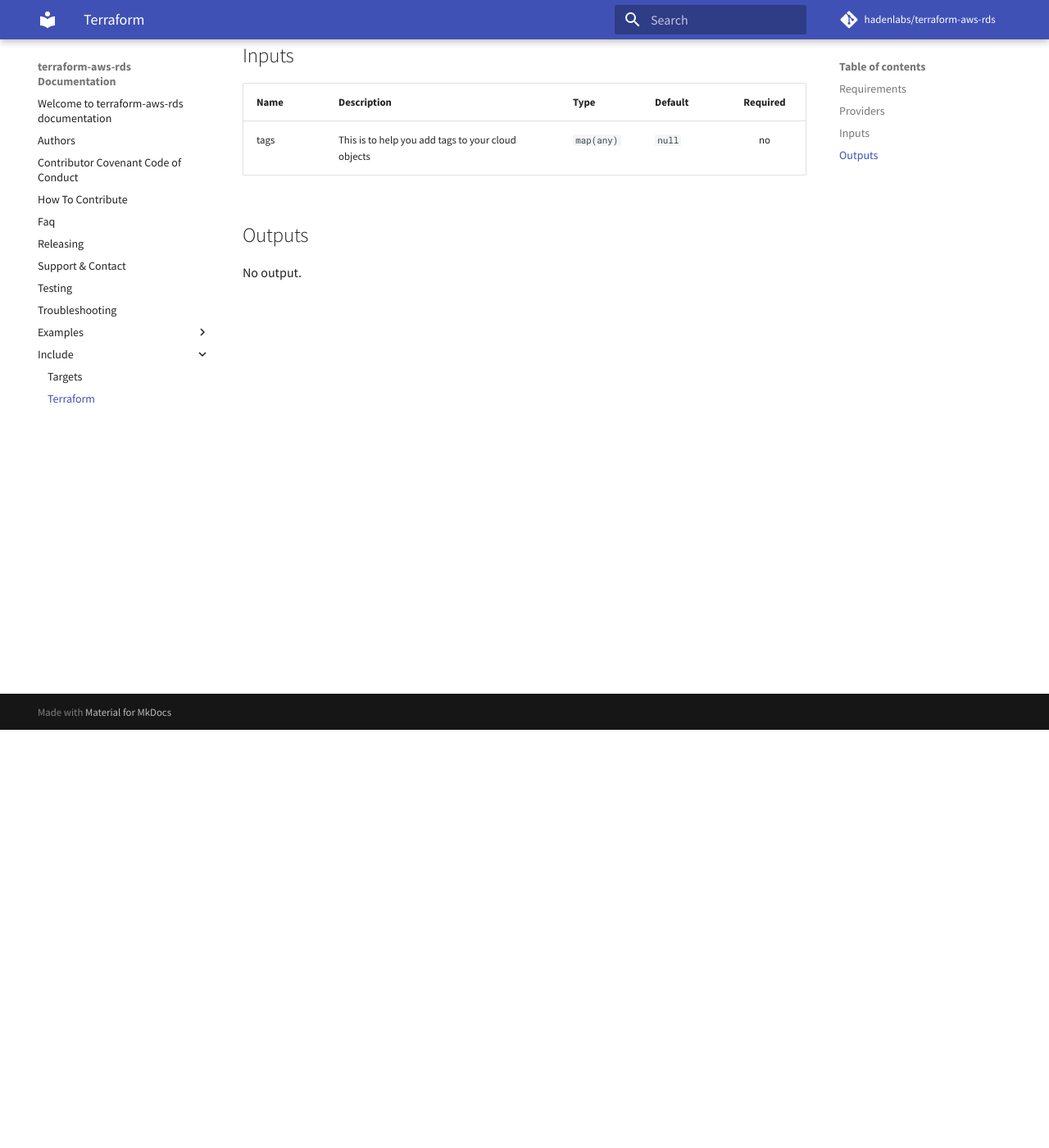
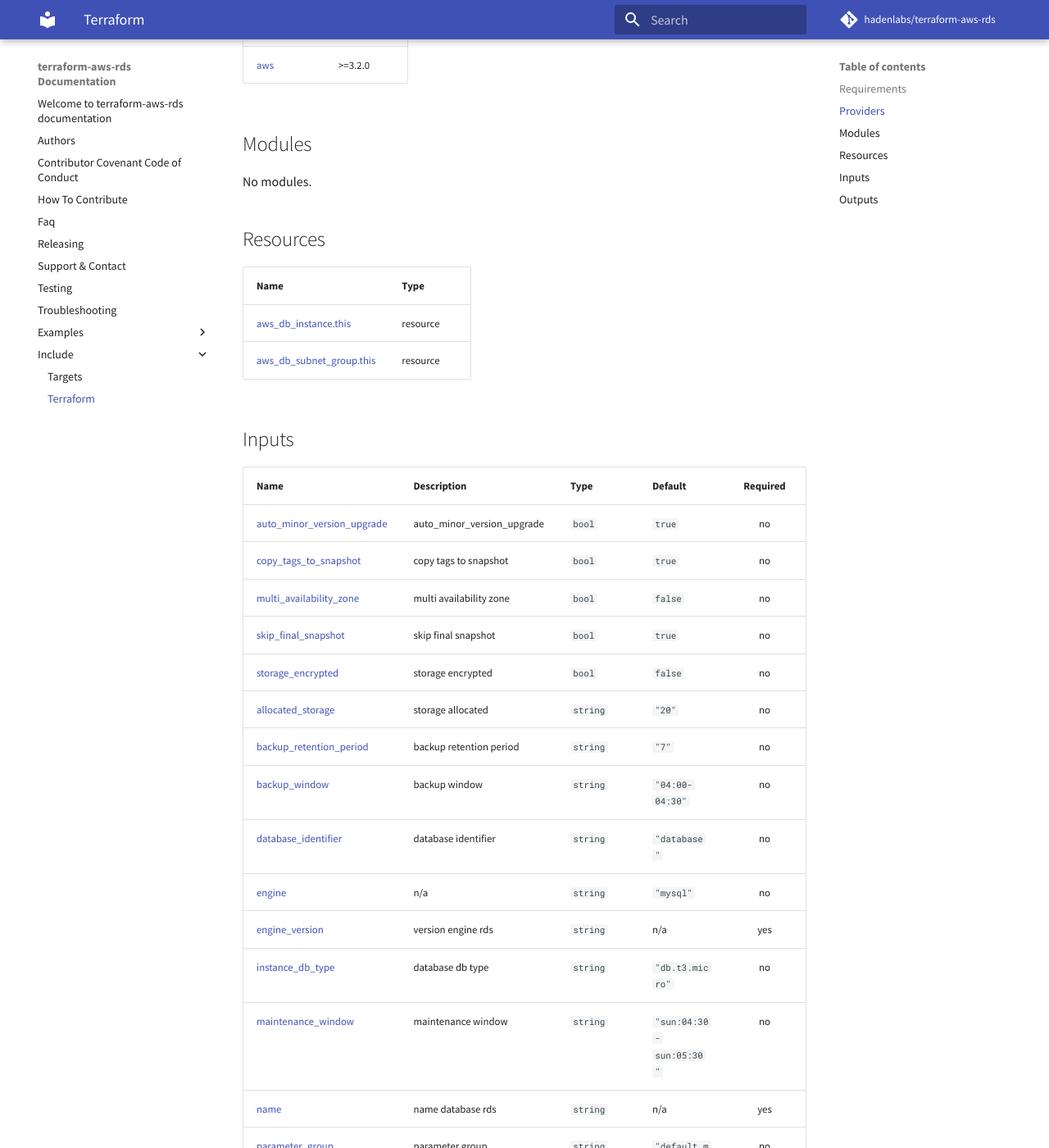
Before and after one commit to hadenlabs/terraform-aws-rds, an MkDocs documentation site: the page built from docs/include/terraform.md, in a window 1280 px wide and 1400 px high, scrolled down 510 px. Shown: the whole window at 82% size. Built offline with MkDocs 1.6.1 and Material for MkDocs 9.7.7, drawn with Linux system fonts in a browser that asks for light colours; comment, search, counter and statistics services are not loaded; some of the changed text lies outside the part shown.

```diff
--- a/docs/include/terraform.md
+++ b/docs/include/terraform.md
@@ -1,22 +1,60 @@
-<!-- DO NOT EDIT. THIS FILE IS GENERATED BY THE MAKEFILE. -->
-# Terraform variables
-This document gives an overview of variables used in the platform of the terraform-aws-rds.
+<!-- BEGIN_TF_DOCS -->
 ## Requirements
 
 | Name | Version |
 |------|---------|
-| terraform | >= 0.13 |
+| <a name="requirement_terraform"></a> [terraform](#requirement\_terraform) | >= 0.13 |
+| <a name="requirement_aws"></a> [aws](#requirement\_aws) | >=3.2.0 |
+| <a name="requirement_local"></a> [local](#requirement\_local) | >=1.3.0 |
 
 ## Providers
 
-No provider.
+| Name | Version |
+|------|---------|
+| <a name="provider_aws"></a> [aws](#provider\_aws) | >=3.2.0 |
+
+## Modules
+
+No modules.
+
+## Resources
+
+| Name | Type |
+|------|------|
+| [aws_db_instance.this](https://registry.terraform.io/providers/hashicorp/aws/latest/docs/resources/db_instance) | resource |
+| [aws_db_subnet_group.this](https://registry.terraform.io/providers/hashicorp/aws/latest/docs/resources/db_subnet_group) | resource |
 
 ## Inputs
 
 | Name | Description | Type | Default | Required |
 |------|-------------|------|---------|:--------:|
-| tags | This is to help you add tags to your cloud objects | `map(any)` | `null` | no |
+| <a name="input_auto_minor_version_upgrade"></a> [auto\_minor\_version\_upgrade](#input\_auto\_minor\_version\_upgrade) | auto\_minor\_version\_upgrade | `bool` | `true` | no |
+| <a name="input_copy_tags_to_snapshot"></a> [copy\_tags\_to\_snapshot](#input\_copy\_tags\_to\_snapshot) | copy tags to snapshot | `bool` | `true` | no |
+| <a name="input_multi_availability_zone"></a> [multi\_availability\_zone](#input\_multi\_availability\_zone) | multi availability zone | `bool` | `false` | no |
+| <a name="input_skip_final_snapshot"></a> [skip\_final\_snapshot](#input\_skip\_final\_snapshot) | skip final snapshot | `bool` | `true` | no |
+| <a name="input_storage_encrypted"></a> [storage\_encrypted](#input\_storage\_encrypted) | storage encrypted | `bool` | `false` | no |
+| <a name="input_allocated_storage"></a> [allocated\_storage](#input\_allocated\_storage) | storage allocated | `string` | `"20"` | no |
+| <a name="input_backup_retention_period"></a> [backup\_retention\_period](#input\_backup\_retention\_period) | backup retention period | `string` | `"7"` | no |
+| <a name="input_backup_window"></a> [backup\_window](#input\_backup\_window) | backup window | `string` | `"04:00-04:30"` | no |
+| <a name="input_database_identifier"></a> [database\_identifier](#input\_database\_identifier) | database identifier | `string` | `"database"` | no |
+| <a name="input_engine"></a> [engine](#input\_engine) | n/a | `string` | `"mysql"` | no |
+| <a name="input_engine_version"></a> [engine\_version](#input\_engine\_version) | version engine rds | `string` | n/a | yes |
+| <a name="input_instance_db_type"></a> [instance\_db\_type](#input\_instance\_db\_type) | database db type | `string` | `"db.t3.micro"` | no |
+| <a name="input_maintenance_window"></a> [maintenance\_window](#input\_maintenance\_window) | maintenance window | `string` | `"sun:04:30-sun:05:30"` | no |
+| <a name="input_name"></a> [name](#input\_name) | name database rds | `string` | n/a | yes |
+| <a name="input_parameter_group"></a> [parameter\_group](#input\_parameter\_group) | parameter group | `string` | `"default.mysql5.7"` | no |
+| <a name="input_password"></a> [password](#input\_password) | password of database | `string` | n/a | yes |
+| <a name="input_port"></a> [port](#input\_port) | port of database | `string` | `"3306"` | no |
+| <a name="input_storage_type"></a> [storage\_type](#input\_storage\_type) | storage type | `string` | `"gp2"` | no |
+| <a name="input_username"></a> [username](#input\_username) | username of database | `string` | `""` | no |
 
 ## Outputs
 
-No output.
+| Name | Description |
+|------|-------------|
+| <a name="output_rds_endpoint"></a> [rds\_endpoint](#output\_rds\_endpoint) | n/a |
+| <a name="output_rds_hostname"></a> [rds\_hostname](#output\_rds\_hostname) | n/a |
+| <a name="output_rds_name"></a> [rds\_name](#output\_rds\_name) | n/a |
+| <a name="output_rds_port"></a> [rds\_port](#output\_rds\_port) | n/a |
+| <a name="output_rds_username"></a> [rds\_username](#output\_rds\_username) | n/a |
+<!-- END_TF_DOCS -->
```
Also changed, not shown: README.md (+75 -28 lines), docs/authors.md (+1 -1 lines), 2 other files.
